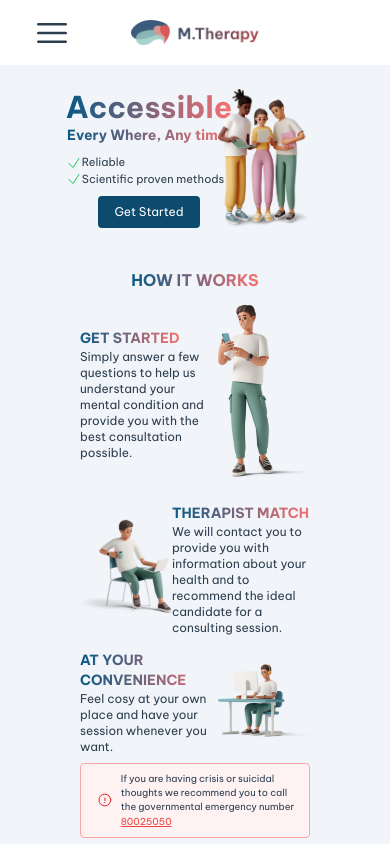
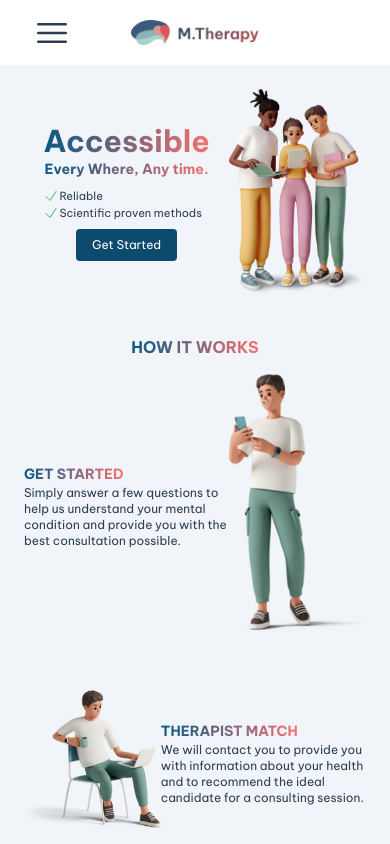
Before and after one commit to robotiraq/m-therapy, a Vue app: page / in a window 390 px wide. Shown: the top 844 px of the page. Built offline with nearby package versions, Linux system fonts and the light colour scheme.

Commit message:
Fixed margin on home page

```diff
--- a/src/views/HomeView.vue
+++ b/src/views/HomeView.vue
@@ -1,6 +1,6 @@
 <template>
   <div class="home bg-slate-100 py-3">
-    <div class="mx-20 md:mx-12">
+    <div class="mx-6 md:mx-12">
       <div class="grid grid-cols-5 items-center pt-3">
         <div class="col-span-3 flex flex-col items-center">
           <div class="">
```
